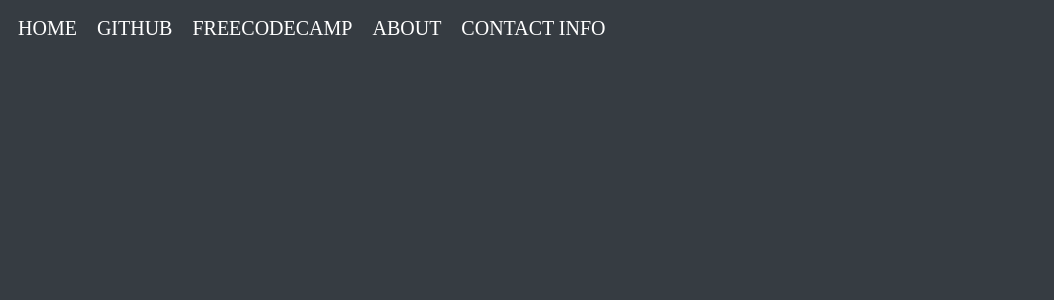
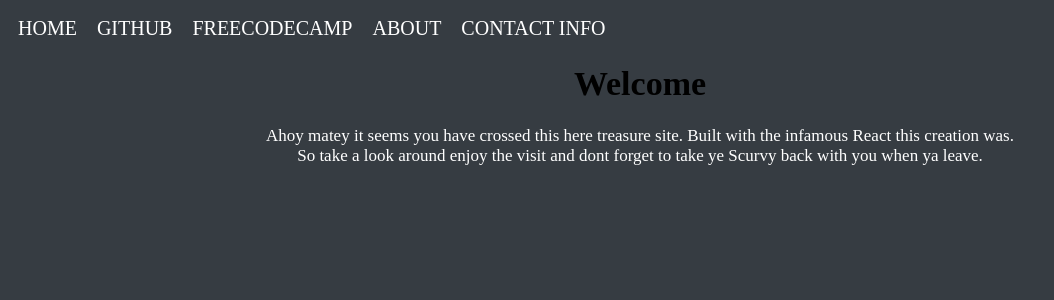
Before and after one commit to Quanluis/Portfolio, a React (Create React App) app: page / in a window 1280 px wide. Shown: the top 300 px of the page, without its empty margins (0-1054 px from the left). Built offline with nearby package versions, Linux system fonts and the light colour scheme.

Commit message:
Created a Home component that will show on the main paged and linked it into App.js

```diff
--- a/src/App.js
+++ b/src/App.js
@@ -1,5 +1,6 @@
 import React, { Component } from 'react';
 import NavBar from './Components/Navbar'
+import Home from './Components/Home';
 import './App.css';
 
 class App extends Component {
@@ -7,6 +8,7 @@ class App extends Component {
     return (
       <div>
         <NavBar />
+        <Home />
       </div>
     );
   }
--- /dev/null
+++ b/src/Components/Home.js
@@ -0,0 +1,20 @@
+import React from 'react';
+
+class Home extends React.Component {
+    render(){
+        return(
+            <div className = 'home'>
+               <h1>
+                   Welcome
+               </h1>
+               <p>
+                 Ahoy matey it seems you have crossed this here treasure site.
+                 Built with the infamous React this creation was. <br/> So take a look
+                 around enjoy the visit and dont forget to take ye Scurvy back with you
+                 when ya leave.
+               </p>
+            </div>
+        )
+    }
+}
+export default Home;
```
